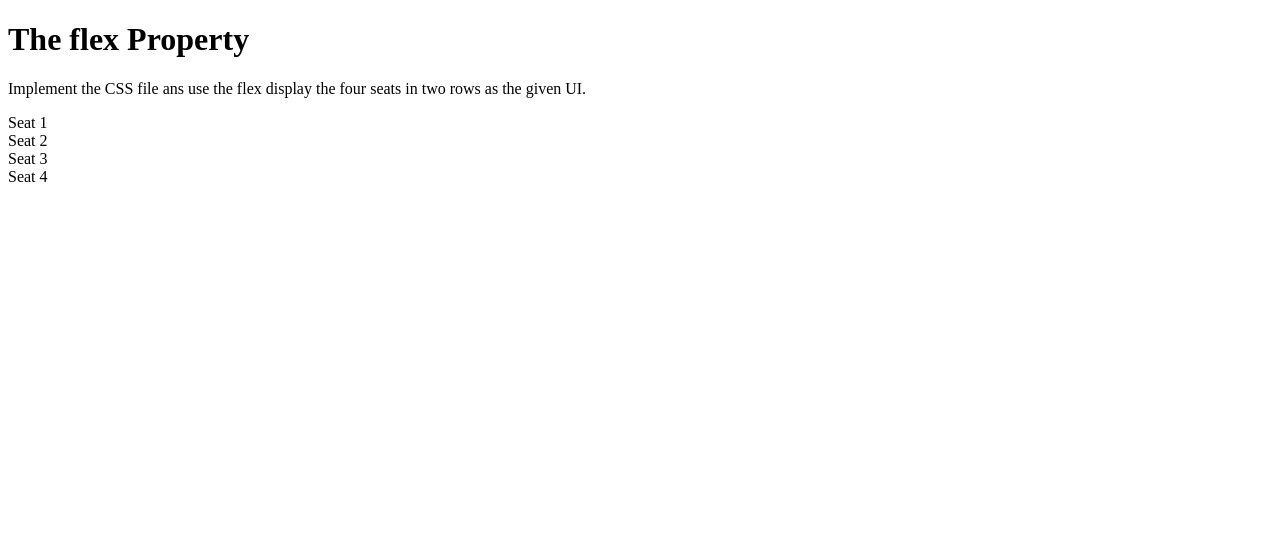
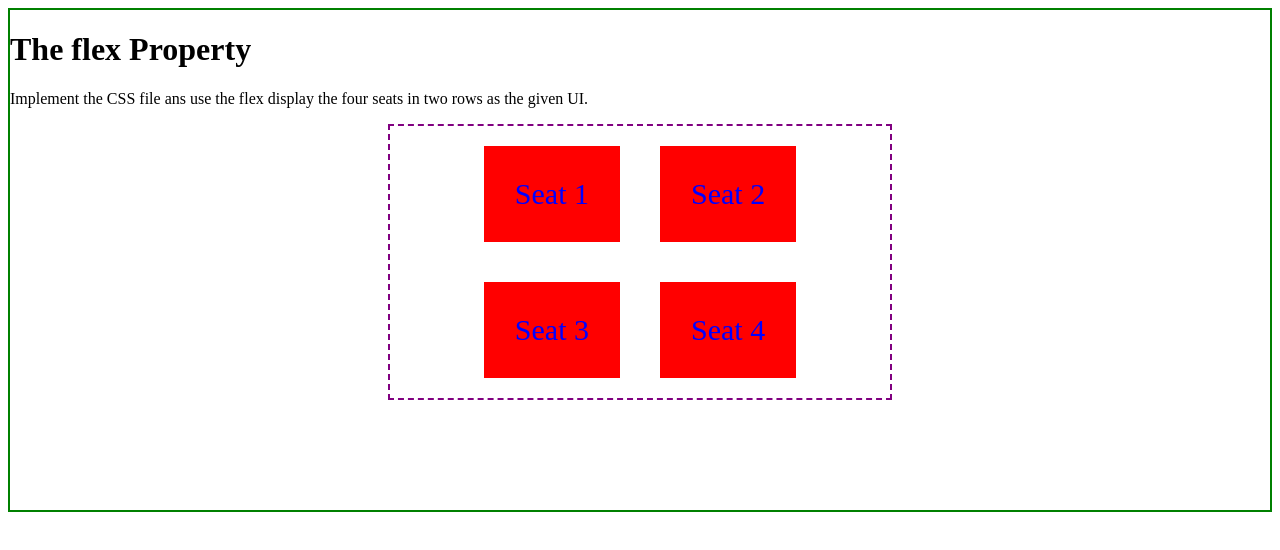
Before and after one commit to blank-1024/learn-css, a plain HTML site: page index.html in a window 1280 px wide. Drawn offline with Linux system fonts and the light colour scheme.

Commit message:
add css style

```diff
--- /dev/null
+++ b/index.css
@@ -0,0 +1,21 @@
+main {
+    border: 2px solid green;
+    height: 500px;
+}
+.flex-container {
+    display: flex;
+    flex-wrap: wrap;
+    margin-left: 30%;
+    justify-content: center;
+    align-items: center;
+    width: 500px;
+    border: 2px dashed purple;
+}
+.flex-container > div {
+    background-color: red;
+    padding: 30px;
+    margin: 20px;
+    font-size: 30px;
+    color: blue;
+    border: 1px solid red;
+}
--- a/index.html
+++ b/index.html
@@ -3,6 +3,7 @@
 
 <head>
     <title>CSS Flex</title>
+    <link rel="stylesheet" href="index.css" type="text/css">
 </head>
 
 <body>
```
